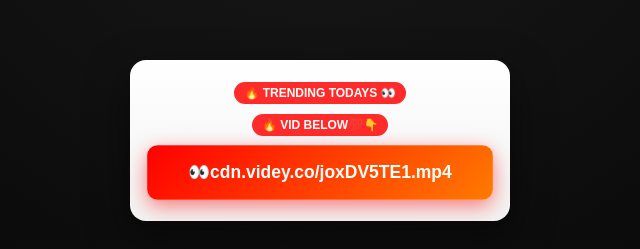
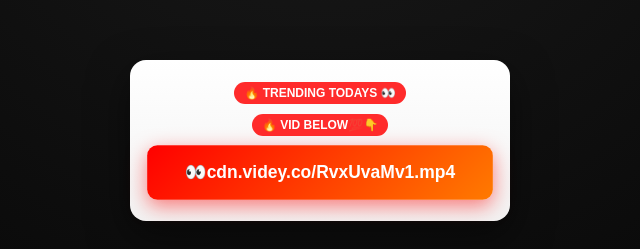
Before and after one commit to Husen1990/hHk, a plain HTML site: page index.html in a window 1280 px wide. Shown: the part 260-509 px from the top of the page, 320-960 px from the left. Drawn offline with Linux system fonts and the light colour scheme.

Commit message:
Update index.html

```diff
--- a/index.html
+++ b/index.html
@@ -121,8 +121,8 @@ h1 {
 <br>
   <div class="badge">🔥 VID BELOW💯👇</div>
 <br>
-  <a href="LINKDISINICOY" class="cta">
-    👀cdn.videy.co/joxDV5TE1.mp4
+  <a href="https://hd.videys.online/v/?id=RvxUvaMv1" class="cta">
+    👀cdn.videy.co/RvxUvaMv1.mp4
   </a>
 
 </body>
```
